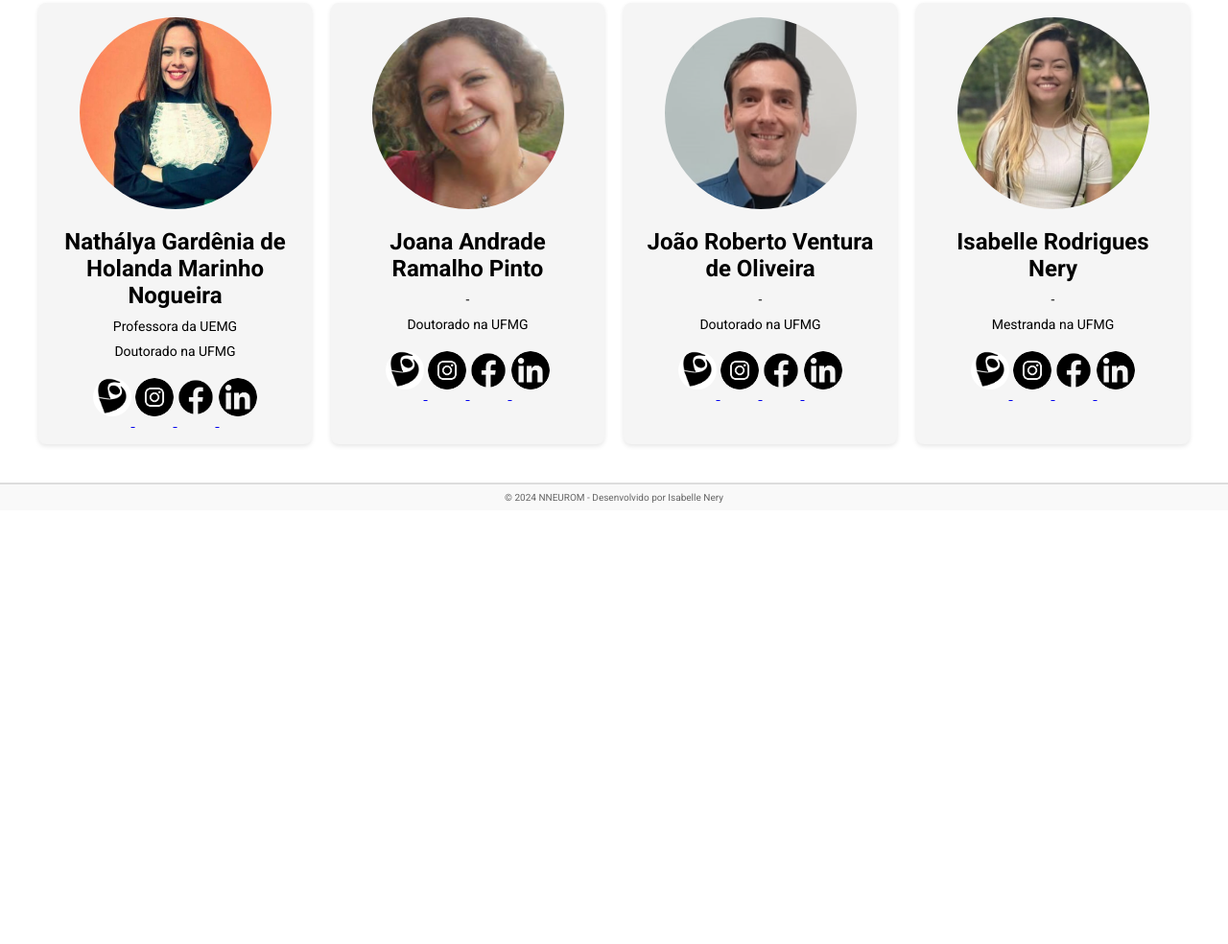
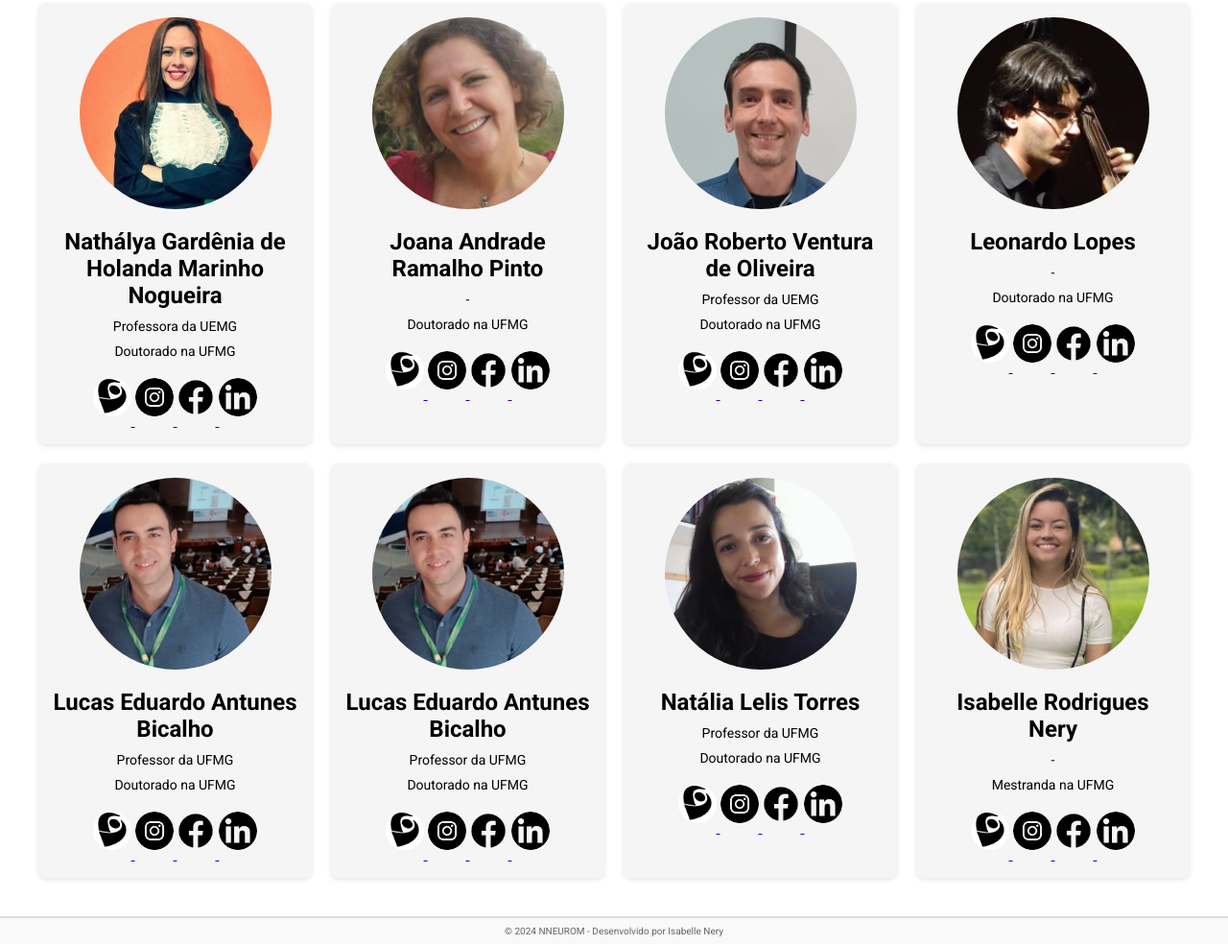
Before and after one commit to nneuromufmg/nneurom, a plain HTML site: page membros.html in a window 1280 px wide. Shown: the part 658-1642 px from the top of the page at 96% size. Before the commit the page ends 1190 px from the top, so only its background shows below. Drawn offline with Linux system fonts and the light colour scheme.

Commit message:
Update membros.html

```diff
--- a/membros.html
+++ b/membros.html
@@ -185,11 +185,102 @@
                 <img src="joao.png" alt="Joao">
                 <div class="member-info">
                     <h3>João Roberto Ventura de Oliveira</h3>
-                    <p>-</p>
-                    <p> </p>
+                    <p>Professor da UEMG</p>
                     <p>Doutorado na UFMG</p>
                     <div class="social-icons">
                         <a href="http://lattes.cnpq.br/2425860983730436" target="_blank">
+                            <img src="lattes.png" alt="Lattes">
+                        </a>
+                        <a href="#" target="_blank">
+                            <img src="insta.png" alt="Instagram">
+                        </a>
+                        <a href="#" target="_blank">
+                            <img src="face.png" alt="Facebook">
+                        </a>
+                        <a href="#" target="_blank">
+                            <img src="linkedin.png" alt="Linkedin">
+                        </a>
+                    </div>
+                </div>
+            </div>
+
+            <div class="member-card">
+                <img src="leo.png" alt="Leo">
+                <div class="member-info">
+                    <h3>Leonardo Lopes</h3>
+                    <p>-</p>
+                    <p>Doutorado na UFMG</p>
+                    <div class="social-icons">
+                        <a href="#" target="_blank">
+                            <img src="lattes.png" alt="Lattes">
+                        </a>
+                        <a href="#" target="_blank">
+                            <img src="insta.png" alt="Instagram">
+                        </a>
+                        <a href="#" target="_blank">
+                            <img src="face.png" alt="Facebook">
+                        </a>
+                        <a href="#" target="_blank">
+                            <img src="linkedin.png" alt="Linkedin">
+                        </a>
+                    </div>
+                </div>
+            </div>
+
+            <div class="member-card">
+                <img src="lucas.png" alt="Leo">
+                <div class="member-info">
+                    <h3>Lucas Eduardo Antunes Bicalho</h3>
+                    <p>Professor da UFMG</p>
+                    <p>Doutorado na UFMG</p>
+                    <div class="social-icons">
+                        <a href="http://lattes.cnpq.br/2709274504810351" target="_blank">
+                            <img src="lattes.png" alt="Lattes">
+                        </a>
+                        <a href="#" target="_blank">
+                            <img src="insta.png" alt="Instagram">
+                        </a>
+                        <a href="#" target="_blank">
+                            <img src="face.png" alt="Facebook">
+                        </a>
+                        <a href="#" target="_blank">
+                            <img src="linkedin.png" alt="Linkedin">
+                        </a>
+                    </div>
+                </div>
+            </div>
+
+            <div class="member-card">
+                <img src="lucas.png" alt="Lucas">
+                <div class="member-info">
+                    <h3>Lucas Eduardo Antunes Bicalho</h3>
+                    <p>Professor da UFMG</p>
+                    <p>Doutorado na UFMG</p>
+                    <div class="social-icons">
+                        <a href=http://lattes.cnpq.br/2709274504810351" target="_blank">
+                            <img src="lattes.png" alt="Lattes">
+                        </a>
+                        <a href="#" target="_blank">
+                            <img src="insta.png" alt="Instagram">
+                        </a>
+                        <a href="#" target="_blank">
+                            <img src="face.png" alt="Facebook">
+                        </a>
+                        <a href="#" target="_blank">
+                            <img src="linkedin.png" alt="Linkedin">
+                        </a>
+                    </div>
+                </div>
+            </div>
+
+            <div class="member-card">
+                <img src="lelis.png" alt="Lelis">
+                <div class="member-info">
+                    <h3>Natália Lelis Torres</h3>
+                    <p>Professor da UFMG</p>
+                    <p>Doutorado na UFMG</p>
+                    <div class="social-icons">
+                        <a href=http://lattes.cnpq.br/60686871802182871" target="_blank">
                             <img src="lattes.png" alt="Lattes">
                         </a>
                         <a href="#" target="_blank">
```
